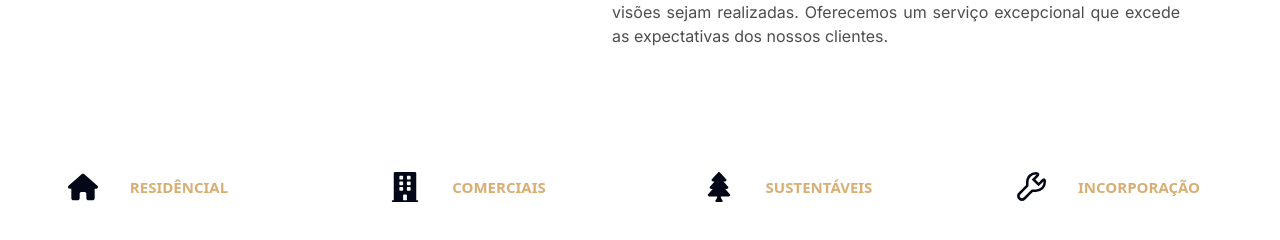
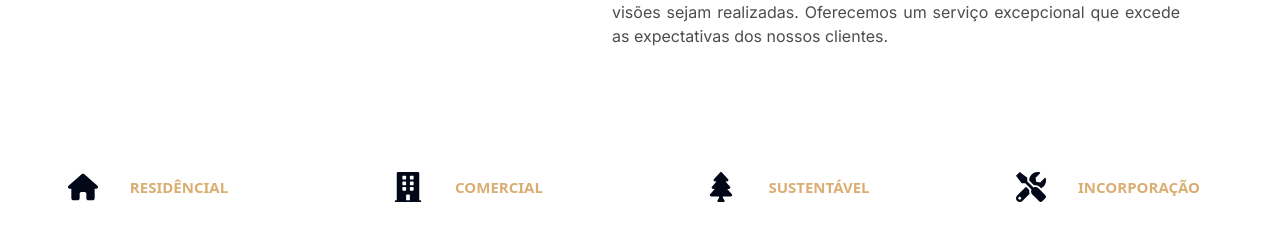
Before and after one commit to GabrielMarcC/landing-page, a Next.js app: page / in a window 1280 px wide. Shown: the part 1348-1588 px from the top of the page. Built offline with nearby package versions, Linux system fonts and the light colour scheme.

Commit message:
fix: animations component

```diff
--- a/package.json
+++ b/package.json
@@ -24,7 +24,6 @@
     "react-dom": "^18",
     "react-hook-form": "^7.50.1",
     "react-icons": "^5.0.1",
-    "react-intersection-observer": "^9.8.1",
     "tailwind-merge": "^2.2.1",
     "tailwindcss-animate": "^1.0.7",
     "vaul": "^0.9.0",
--- a/src/data/mock-data.tsx
+++ b/src/data/mock-data.tsx
@@ -1,9 +1,4 @@
-import {
-  BuildingIcon,
-  FaHouseUserIcon,
-  FaTreeIcon,
-  GrConfigureIcon,
-} from "@/icons";
+import { BuildingIcon, FaHouseUserIcon, FaTreeIcon, Tools } from "@/icons";
 import { ReactNode } from "react";
 
 export interface AboutData {
@@ -13,7 +8,7 @@ export interface AboutData {
 
 export const aboutData: AboutData[] = [
   { icon: <FaHouseUserIcon />, title: "residêncial" },
-  { icon: <BuildingIcon />, title: "comerciais" },
-  { icon: <FaTreeIcon />, title: "sustentáveis" },
-  { icon: <GrConfigureIcon />, title: "incorporação" },
+  { icon: <BuildingIcon />, title: "comercial" },
+  { icon: <FaTreeIcon />, title: "sustentável" },
+  { icon: <Tools />, title: "incorporação" },
 ];
--- a/src/features/menu/components/container-content.tsx
+++ b/src/features/menu/components/container-content.tsx
@@ -1,8 +1,7 @@
 "use client";
 
-import { motion, useAnimation } from "framer-motion";
-import { ReactNode, useEffect } from "react";
-import { useInView } from "react-intersection-observer";
+import { motion } from "framer-motion";
+import { ReactNode } from "react";
 
 type Props = {
   children: ReactNode;
@@ -11,15 +10,6 @@ type Props = {
 };
 
 export const ContainerContent = ({ children, duration, delay }: Props) => {
-  const control = useAnimation();
-  const { ref, inView } = useInView();
-
-  useEffect(() => {
-    if (inView) {
-      control.start("visible");
-    }
-  }, [control, inView]);
-
   const variants = {
     visible: {
       opacity: 1,
@@ -27,21 +17,16 @@ export const ContainerContent = ({ children, duration, delay }: Props) => {
       x: 0,
       transition: { duration: duration, delay: delay },
     },
-    hidden: { opacity: 1, scale: 0, x: 200 },
+    hidden: { opacity: 0, scale: 0, x: -100 },
   };
 
   return (
     <motion.div
       className="w-full flex items-center justify-center flex-col"
-      ref={ref}
       initial="hidden"
-      animate={control}
+      whileInView="visible"
+      viewport={{ once: true }}
       variants={variants}
-      transition={{
-        duration: duration,
-        delay: delay,
-        ease: [0, 0.71, 0.2, 1.01],
-      }}
     >
       {children}
     </motion.div>
--- a/src/icons/index.tsx
+++ b/src/icons/index.tsx
@@ -1,9 +1,8 @@
 import { FaHouse } from "react-icons/fa6";
-import { FaTree } from "react-icons/fa";
+import { FaTools, FaTree } from "react-icons/fa";
 import { FaBuilding } from "react-icons/fa";
-import { GrConfigure } from "react-icons/gr";
 
 export const FaHouseUserIcon = () => <FaHouse size="30px" />;
 export const FaTreeIcon = () => <FaTree size="30px" />;
 export const BuildingIcon = () => <FaBuilding size="30px" />;
-export const GrConfigureIcon = () => <GrConfigure size="30px" />;
+export const Tools = () => <FaTools size="30px" />;
--- a/src/sections/about/index.tsx
+++ b/src/sections/about/index.tsx
@@ -37,15 +37,16 @@ export const AboutSection = () => {
           </ContainerContent>
         </div>
       </div>
-      <ContainerContent delay={1} duration={1}>
+
       <div className="w-full flex justify-center items-center flex-col lg:flex-row lg:pt-12">
         {aboutData.map((data, index) => {
           return (
-              <Categories icon={data.icon} title={data.title} key={index} />
+            <ContainerContent key={index} delay={0.7} duration={0.7}>
+              <Categories icon={data.icon} title={data.title} />
+            </ContainerContent>
           );
         })}
       </div>
-      </ContainerContent>
     </section>
   );
 };
```
Also changed, not shown: 1 other file (tests, documents, lock files or other folders). Lines whose indentation alone changed are shown as unchanged.
